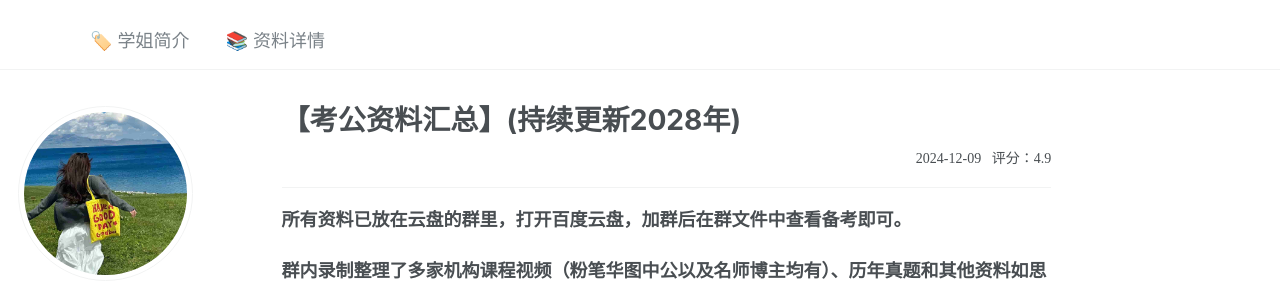
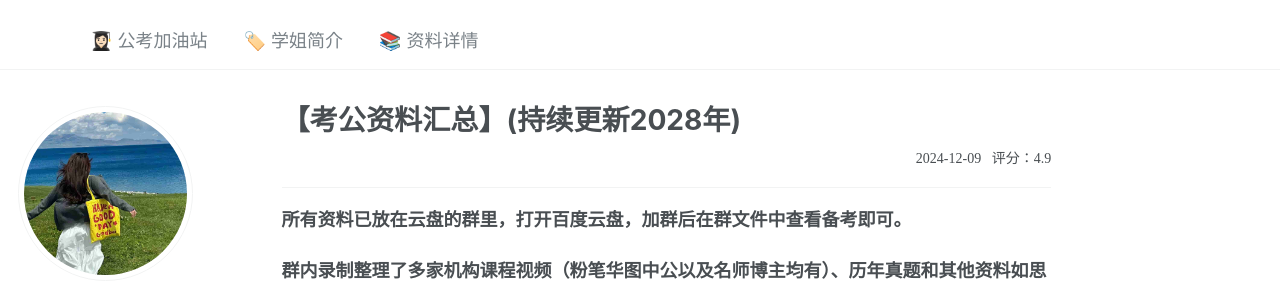
Before and after one commit to KnowledgeStoreVIP/GkStoreVIP.github.io, a Jekyll site: the page built from _pages/about.md, in a window 1280 px wide. Shown: the top 281 px of the page. Built offline with Jekyll 4.4.1, drawn with Linux system fonts in a browser that asks for light colours; comment, search, counter and statistics services are not loaded.

Commit message:
Update navigation.yml

```diff
--- a/_data/navigation.yml
+++ b/_data/navigation.yml
@@ -27,6 +27,8 @@ main:
   # - title: "📚 资料详情"
   #   url: /markdown/
 
+    - title: "👩🏻‍🎓 公考加油站"
+
     - title: "🏷️ 学姐简介"
       url: "#about"
 
```
